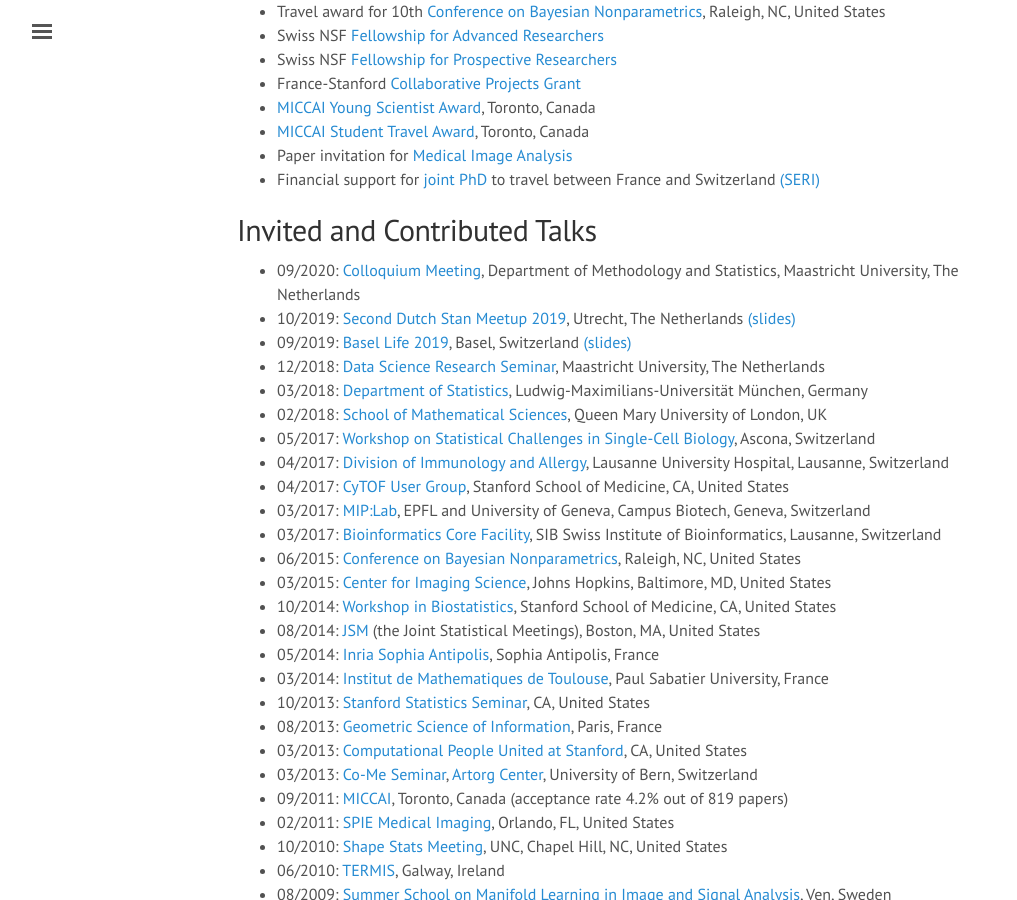
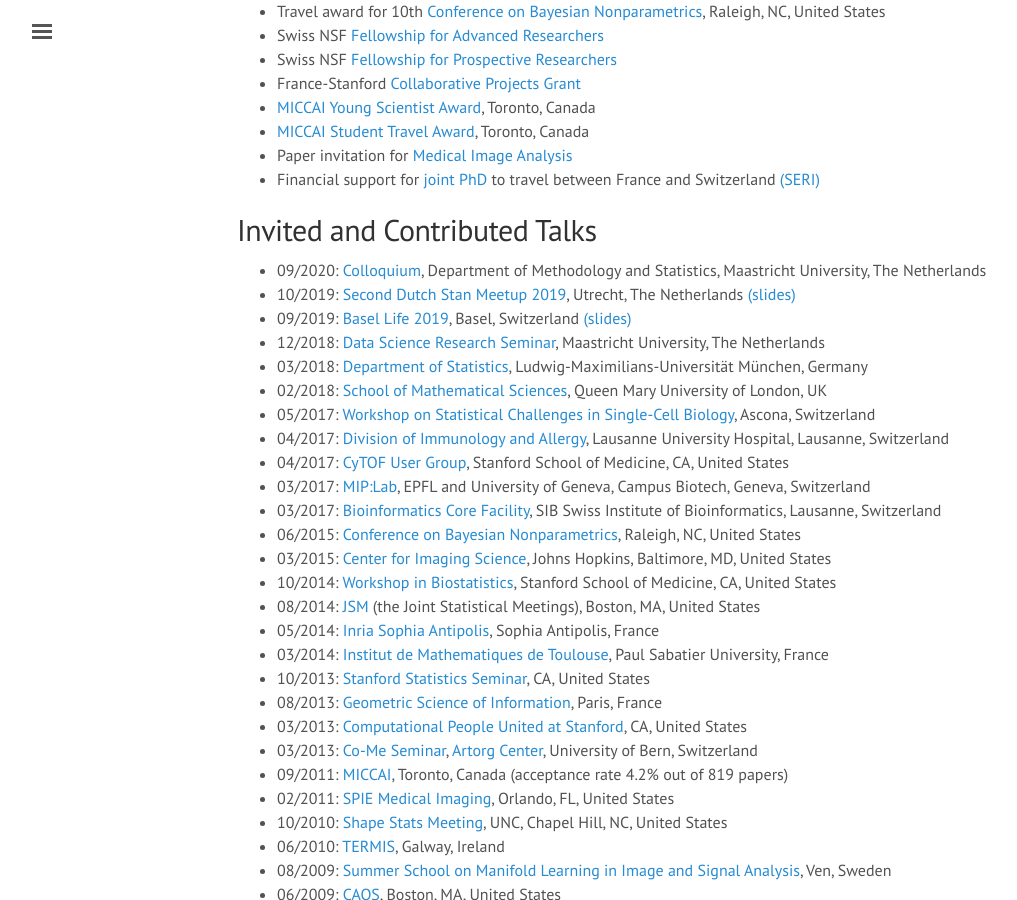
Before and after one commit to ChristofSeiler/ChristofSeiler.github.io, a Jekyll site: the page built from about.md, in a window 1280 px wide and 900 px high, scrolled down 924 px. Shown: the whole window, without its empty margins (3-1020 px from the left). Built offline with Jekyll 4.4.1, drawn with Linux system fonts in a browser that asks for light colours.

Commit message:
shorten name to make it fit on the same line

```diff
--- a/about.md
+++ b/about.md
@@ -45,7 +45,7 @@
 
 ## Invited and Contributed Talks
 
-* 09/2020: [Colloquium Meeting](https://www.maastrichtuniversity.nl/about-um/faculties/psychology-and-neuroscience/departments/department-methodology-and-statistics), Department of Methodology and Statistics, Maastricht University, The Netherlands
+* 09/2020: [Colloquium](https://www.maastrichtuniversity.nl/about-um/faculties/psychology-and-neuroscience/departments/department-methodology-and-statistics), Department of Methodology and Statistics, Maastricht University, The Netherlands
 * 10/2019: [Second Dutch Stan Meetup 2019](https://www.basellife.org/2019.html), Utrecht, The Netherlands [(slides)](https://doi.org/10.5281/zenodo.3524019)
 * 09/2019: [Basel Life 2019](https://www.basellife.org/2019.html), Basel, Switzerland [(slides)](https://doi.org/10.5281/zenodo.3403730)
 * 12/2018: [Data Science Research Seminar](https://www.maastrichtuniversity.nl/events/data-science-research-seminar-0), Maastricht University, The Netherlands
```
